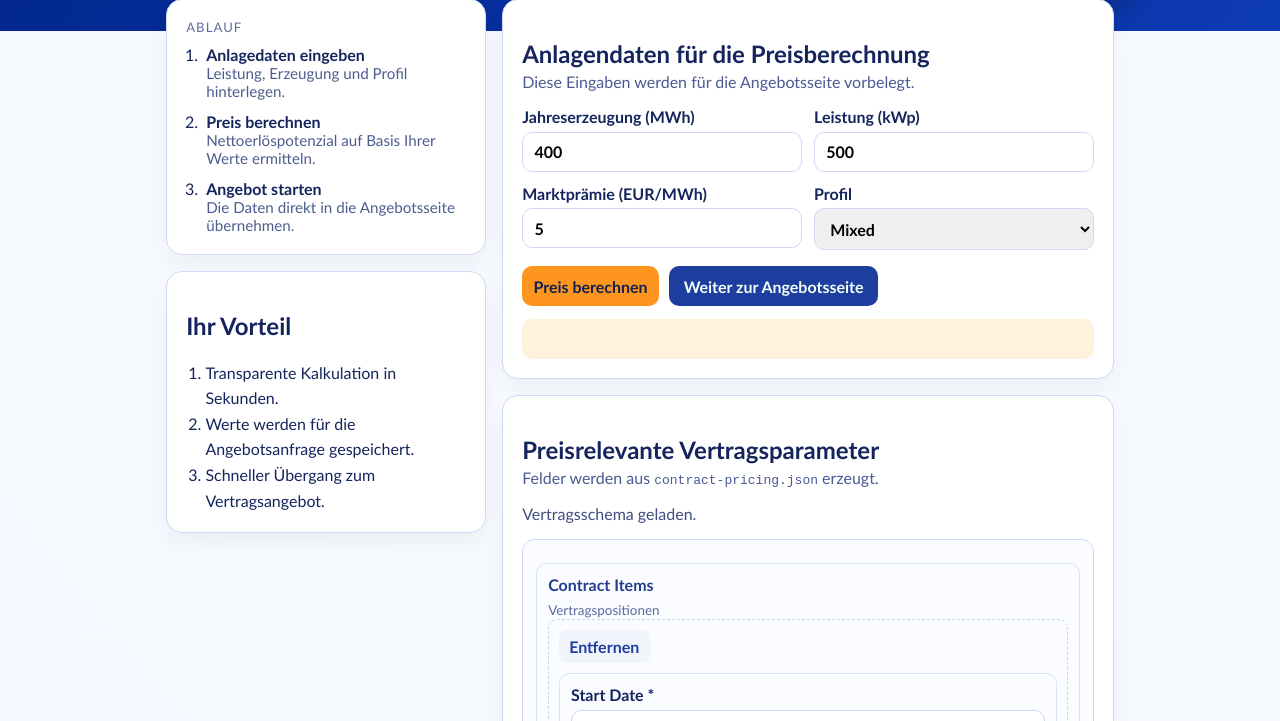
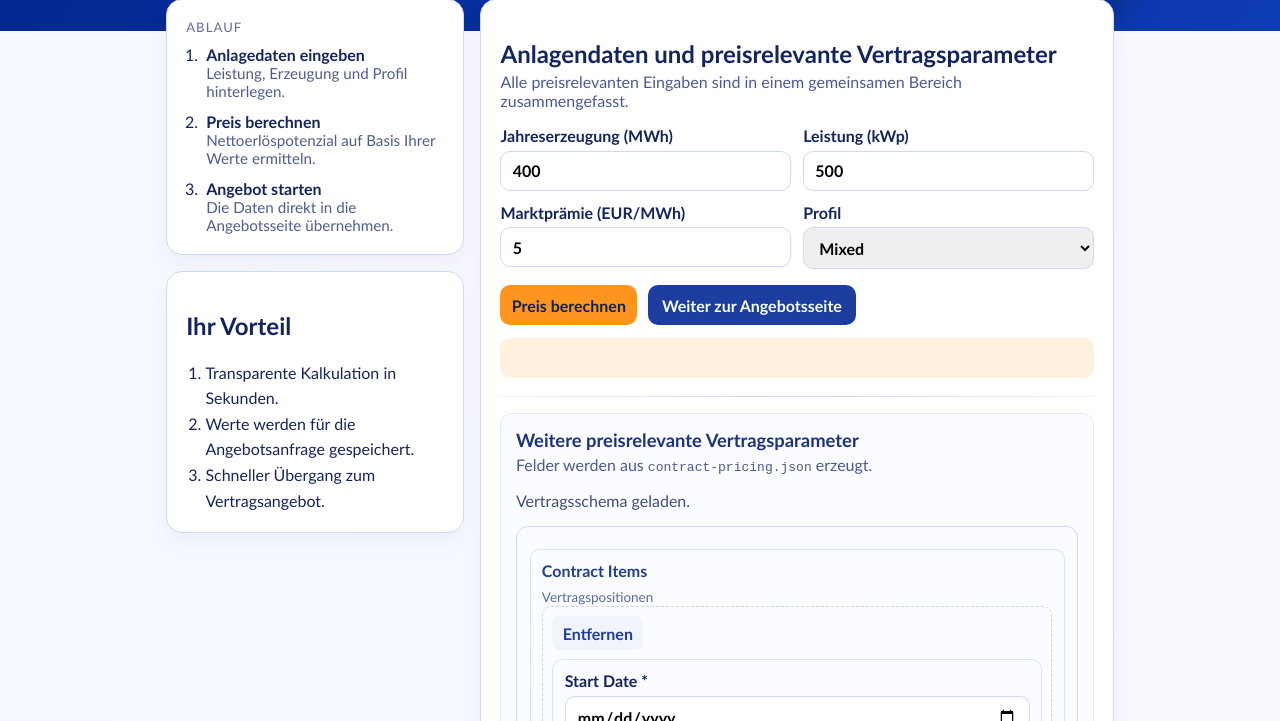
Before and after one commit to quantbj/codexportal, a website with bundled scripts: page apps/frontend/web/index.html in a window 1280 px wide. Shown: the part 379-1100 px from the top of the page. Built offline with nearby package versions, Linux system fonts and the light colour scheme.

Commit message:
Refine unified pricing section layout and visual hierarchy

```diff
--- a/apps/frontend/web/index.html
+++ b/apps/frontend/web/index.html
@@ -53,8 +53,8 @@
 
     <section class="offer-content">
       <section class="panel form-card">
-        <h2>Anlagendaten für die Preisberechnung</h2>
-        <p class="section-intro">Diese Eingaben werden für die Angebotsseite vorbelegt.</p>
+        <h2>Anlagendaten und preisrelevante Vertragsparameter</h2>
+        <p class="section-intro">Alle preisrelevanten Eingaben sind in einem gemeinsamen Bereich zusammengefasst.</p>
         <form id="calculatorForm" class="form-grid">
           <label>
             Jahreserzeugung (MWh)
@@ -82,14 +82,15 @@
           </div>
         </form>
         <p id="calculatorResult" class="result"></p>
-      </section>
 
-      <section class="panel form-card">
-        <h2>Preisrelevante Vertragsparameter</h2>
-        <p class="section-intro">Felder werden aus <code>contract-pricing.json</code> erzeugt.</p>
-        <p id="pricingSchemaStatus" class="contract-status">Lade Vertragsschema ...</p>
-        <div id="pricingSchemaForm"></div>
-        <pre id="pricingJsonPreview" class="contract-preview">{}</pre>
+        <div class="merged-divider"></div>
+        <div class="merged-schema-block">
+          <h3>Weitere preisrelevante Vertragsparameter</h3>
+          <p class="section-intro">Felder werden aus <code>contract-pricing.json</code> erzeugt.</p>
+          <p id="pricingSchemaStatus" class="contract-status">Lade Vertragsschema ...</p>
+          <div id="pricingSchemaForm"></div>
+          <pre id="pricingJsonPreview" class="contract-preview">{}</pre>
+        </div>
       </section>
     </section>
   </main>
--- a/apps/frontend/web/styles.css
+++ b/apps/frontend/web/styles.css
@@ -142,10 +142,29 @@
   margin-bottom: 0.25rem;
 }
 
+.form-card h3 {
+  margin: 0 0 0.25rem;
+  font-size: 1.15rem;
+  color: #1c327e;
+}
+
 .section-intro {
   margin-top: 0;
   margin-bottom: 1rem;
   color: #4a5a93;
+}
+
+.merged-divider {
+  height: 1px;
+  margin: 1.15rem 0 1rem;
+  background: linear-gradient(90deg, rgb(207 216 245 / 0.35), rgb(207 216 245 / 1), rgb(207 216 245 / 0.35));
+}
+
+.merged-schema-block {
+  background: #fbfcff;
+  border: 1px solid #e4e9fb;
+  border-radius: 12px;
+  padding: 0.9rem;
 }
 
 .sidebar-title {
```
